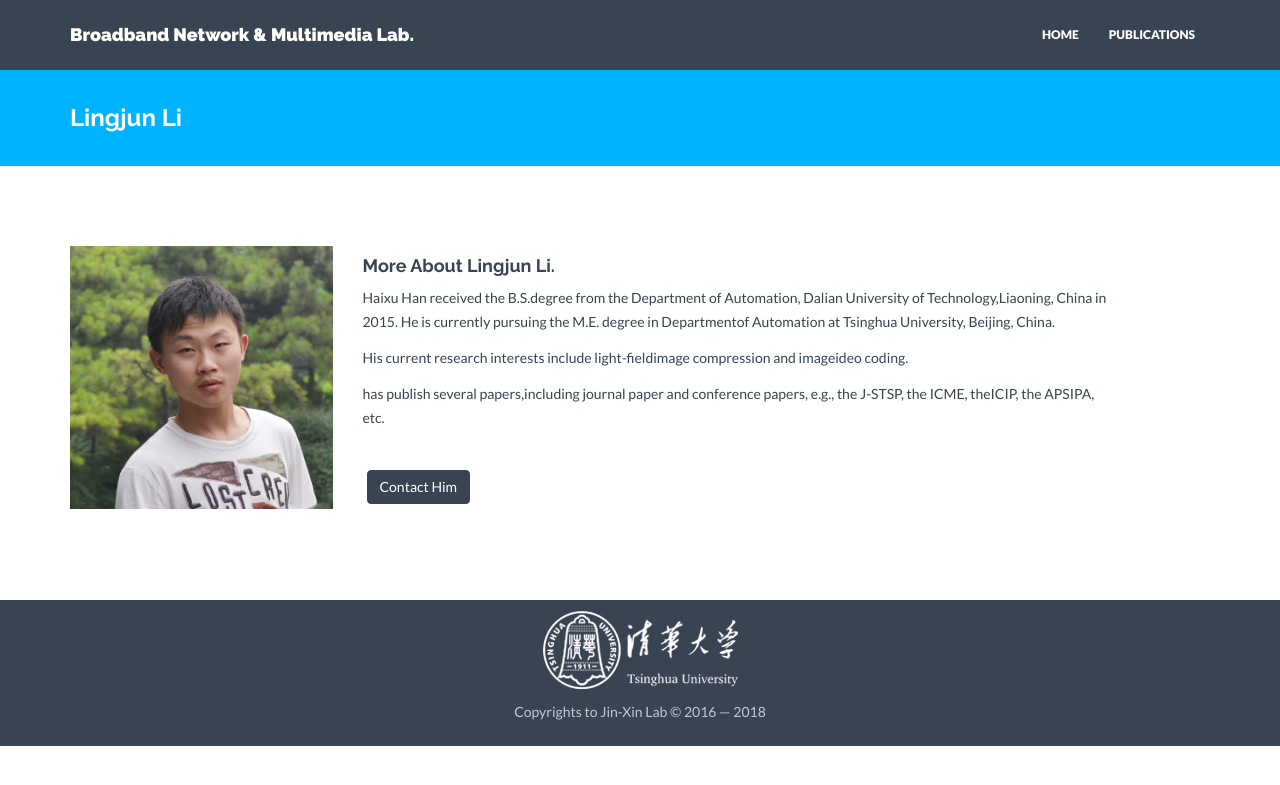
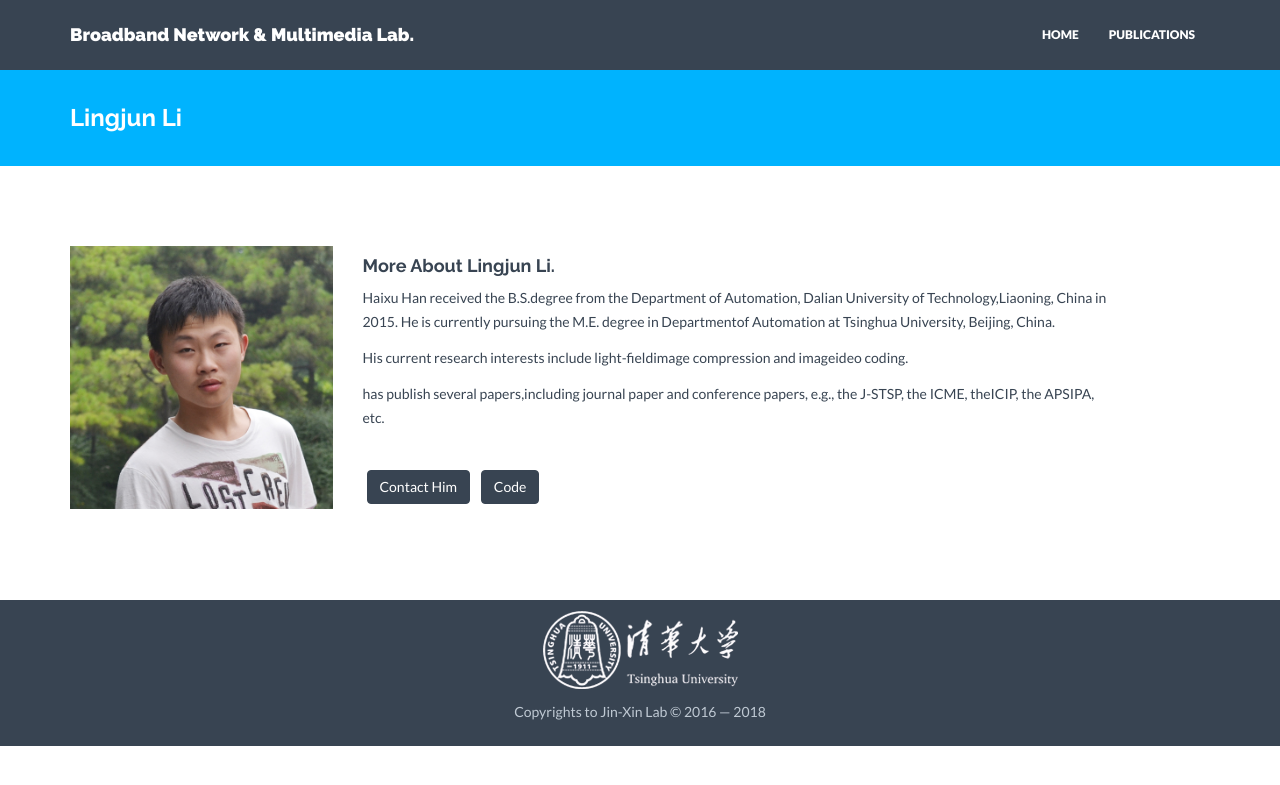
Before and after one commit to vincent-qin/vincent-qin.github.io, a Jekyll site: the page built from members/lingjunli.html, in a window 1280 px wide. Shown: the top 785 px of the page. Built offline with Jekyll 4.4.1, drawn with Linux system fonts in a browser that asks for light colours; nearby versions of some CDN libraries.

Commit message:
fix typos

```diff
--- a/_data/members.yml
+++ b/_data/members.yml
@@ -6,7 +6,7 @@
 
 - name: Yanqin Chen
   image: yanqinchen.jpg
-  text: PhD Candidate (3rd Year), THU
+  text: PhD Candidate (4th Year), THU
   social:
     - title: envelope #use for email address
       url: mailto:809340262@qq.com
@@ -15,7 +15,7 @@
 
 - name: Xiaoyu Wang
   image: xiaoyuwang.jpg
-  text: PhD Candidate (1st Year), THU
+  text: PhD Candidate (2nd Year), THU
   social:
     - title: envelope #use for email address
       url: mailto:1210040809@qq.com
--- a/members/lingjunli.html
+++ b/members/lingjunli.html
@@ -16,7 +16,10 @@
             <p>His current research interests include light-fieldimage compression and imageideo coding. </p>
             <p>has publish several papers,including journal paper and conference papers, e.g., the J-STSP, the ICME, theICIP, the APSIPA, etc.</p>
 
-            <p><br/><a href="mailto:877604242@qq.com" class="btn btn-theme">Contact Him</a></p>
+            <p><br/>
+                <a href="mailto:877604242@qq.com" class="btn btn-theme">Contact Him</a>
+                <a href="https://dasdad.com" class="btn btn-theme">Code</a>
+            </p>
         </div>
     </div><! --/row -->
 </div><! --/container -->
```
Also changed, not shown: _layouts/about.html (line endings or trailing spaces).
